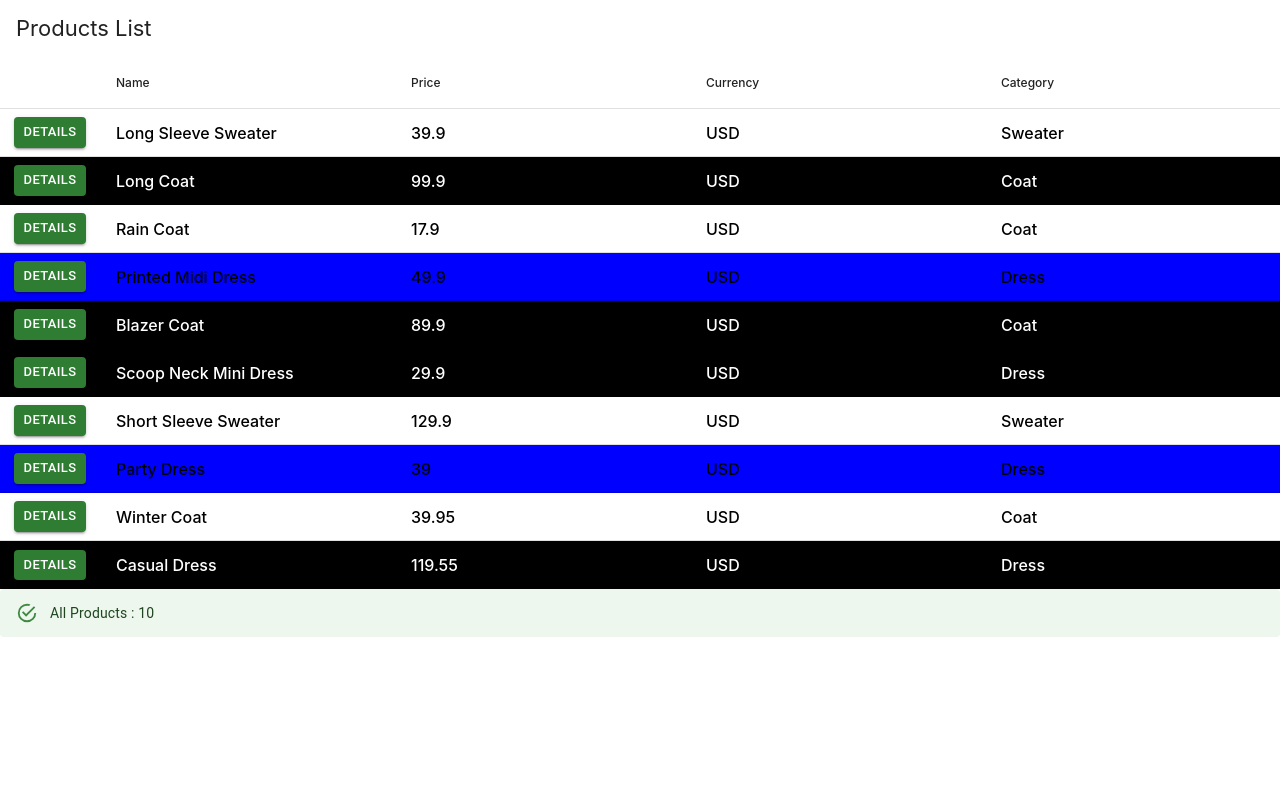
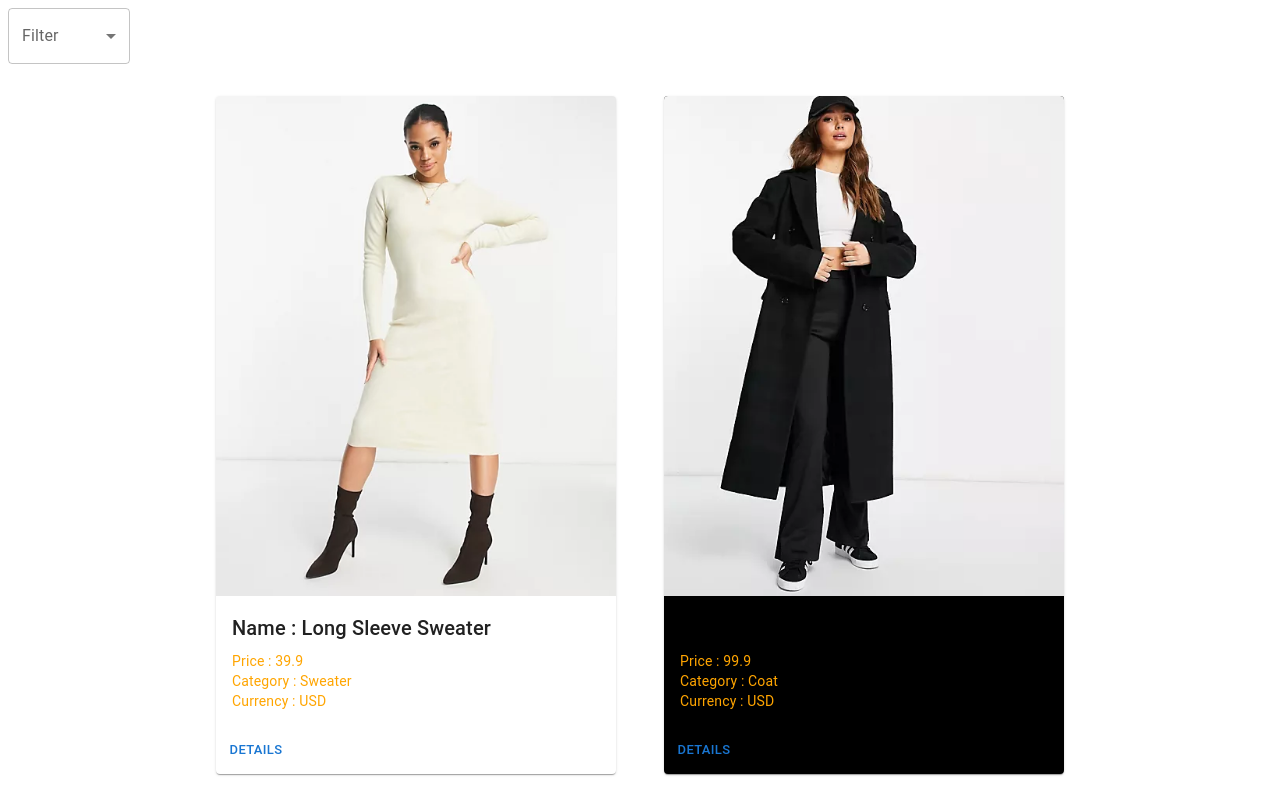
Before and after one commit to fearm3/react-products-momentup, a React (Create React App) app: page / in a window 1280 px wide. Shown: the top 800 px of the page. Built offline with nearby package versions, Linux system fonts and the light colour scheme.

Commit message:
add commit

```diff
--- a/src/App.css
+++ b/src/App.css
@@ -1,38 +1,9 @@
-.App {
-  text-align: center;
+.cardGroup
+{
+  display: flex;
+  flex-wrap: wrap;
+  justify-content: center;
+  align-items: center;
+
+
 }
-
-.App-logo {
-  height: 40vmin;
-  pointer-events: none;
-}
-
-@media (prefers-reduced-motion: no-preference) {
-  .App-logo {
-    animation: App-logo-spin infinite 20s linear;
-  }
-}
-
-.App-header {
-  background-color: #282c34;
-  min-height: 100vh;
-  display: flex;
-  flex-direction: column;
-  align-items: center;
-  justify-content: center;
-  font-size: calc(10px + 2vmin);
-  color: white;
-}
-
-.App-link {
-  color: #61dafb;
-}
-
-@keyframes App-logo-spin {
-  from {
-    transform: rotate(0deg);
-  }
-  to {
-    transform: rotate(360deg);
-  }
-}
--- /dev/null
+++ b/src/components/Cards.js
@@ -0,0 +1,56 @@
+import Card from "@mui/material/Card";
+import CardContent from "@mui/material/CardContent";
+import CardMedia from "@mui/material/CardMedia";
+import Typography from "@mui/material/Typography";
+import { Button, CardActionArea, CardActions } from "@mui/material";
+
+import { useNavigate } from "react-router-dom";
+
+const Cards = ({ product }) => {
+  const navigate = useNavigate();
+  console.log(product);
+  const { name, price, category, currency, image_name, color, id } = product;
+
+  return (
+    <Card
+      sx={{
+        width: 400,
+        margin: 3,
+        background: color,
+      }}
+    >
+      <CardActionArea>
+        <CardMedia
+          component="img"
+          height="500"
+          image={`/images/${image_name}.png`}
+          alt={image_name}
+        />
+        <CardContent>
+          <Typography gutterBottom variant="h6" component="div">
+            Name : {name}
+          </Typography>
+          <Typography variant="body2" color="orange">
+            Price : {price}
+          </Typography>
+          <Typography variant="body2" color="orange">
+            Category : {category}
+          </Typography>
+          <Typography variant="body2" color="orange">
+            Currency : {currency}
+          </Typography>
+        </CardContent>
+      </CardActionArea>
+      <CardActions>
+        <Button
+          size="small"
+          color="primary"
+          onClick={() => navigate(`detail/${id}`)}
+        >
+          Details
+        </Button>
+      </CardActions>
+    </Card>
+  );
+};
+export default Cards;
--- a/src/components/Detail.js
+++ b/src/components/Detail.js
@@ -29,7 +29,7 @@ const Detail = () => {
   // console.log(data);
 
   const imgDetail = `/images/${data.image_name}.png`;
-  // console.log(imgDetail);
+  console.log(imgDetail);
   return (
     <>
       {loading ? (
--- /dev/null
+++ b/src/components/Filter.js
@@ -0,0 +1,44 @@
+import * as React from "react";
+import InputLabel from "@mui/material/InputLabel";
+import FormControl from "@mui/material/FormControl";
+import Select from "@mui/material/Select";
+
+export default function Filter({ item }) {
+  const { filter_options, products } = item;
+
+  console.log(filter_options[0].values);
+
+  //   const handleChange = (event) => {
+  //     setNewContinent(event ? event : []);
+  //   };
+  return (
+    <div>
+      {/* {products.map((product) => {
+        if (filter_options.values === "Sweater") {
+            setSweater()
+        }
+      })} */}
+      <FormControl sx={{ m: 1, minWidth: 120 }}>
+        <InputLabel htmlFor="grouped-native-select">Filter</InputLabel>
+        <Select
+          native
+          defaultValue=""
+          id="grouped-native-select"
+          label="Grouping"
+        >
+          <option aria-label="None" value="" />
+          <optgroup label="Category">
+            <option value={1}>Sweater</option>
+            <option value={2}>Coat</option>
+            <option value={3}>Dress</option>
+          </optgroup>
+          <optgroup label="Color">
+            <option value={4}>Black</option>
+            <option value={5}>White</option>
+            <option value={6}>Blue</option>
+          </optgroup>
+        </Select>
+      </FormControl>
+    </div>
+  );
+}
--- a/src/components/Home.js
+++ b/src/components/Home.js
@@ -1,110 +1,25 @@
-import { Alert, Button } from "@mui/material";
+import { Alert, Avatar, Button } from "@mui/material";
 import React, { Fragment } from "react";
-import { useNavigate } from "react-router-dom";
-import DataTable from "react-data-table-component";
 import { apiData } from "../api/apiData";
+import Cards from "./Cards";
+import Filter from "./Filter";
 
 const Home = () => {
-  const navigate = useNavigate();
+  const { products, total_product_count, filter_options } = apiData;
 
-  // console.log(apiData);
 
-  const handleButtonClick = (row) => {
-    navigate(`detail/${row.id}`);
-  };
-  //sort name
-  const caseInsensitiveSort = (rowA, rowB) => {
-    const a = rowA.name.toLowerCase();
-    const b = rowB.name.toLowerCase();
 
-    if (a > b) {
-      return 1;
-    }
 
-    if (b > a) {
-      return -1;
-    }
-
-    return 0;
-  };
-  //sort price
-  const priceSort = (rowA, rowB) => {
-    const a = rowA.price;
-    const b = rowB.price;
-
-    if (a > b) {
-      return 1;
-    }
-
-    if (b > a) {
-      return -1;
-    }
-
-    return 0;
-  };
-
-  const columns = [
-    {
-      cell: (row) => (
-        <Button
-          size="small"
-          color="success"
-          variant="contained"
-          onClick={() => handleButtonClick(row)}
-        >
-          Details
-        </Button>
-      ),
-      ignoreRowClick: true,
-      allowOverflow: true,
-      button: true,
-    },
-    {
-      name: "Name",
-      selector: (row) => row.name,
-      sortable: true,
-      sortFunction: caseInsensitiveSort,
-    },
-    {
-      name: "Price",
-      selector: (row) => row.price,
-      sortable: true,
-      sortFunction: priceSort,
-    },
-    {
-      name: "Currency",
-      selector: (row) => row.currency,
-    },
-    {
-      name: "Category",
-      selector: (row) => row.category,
-    },
-  ];
-  const conditionalRowStyles = [
-    {
-      when: (row) => row.color,
-      style: (row) => ({
-        backgroundColor: row.color,
-        color: row.color === "Black" ? "White" : "Black",
-        fontSize: "1rem",
-        fontWeight: "500",
-      }),
-    },
-  ];
 
   return (
     <Fragment>
-      <DataTable
-        responsive
-        title="Products List"
-        data={apiData.products}
-        columns={columns}
-        conditionalRowStyles={conditionalRowStyles}
-      />
-
-      <Alert severity="success">
-        All Products : {apiData.total_product_count}
-      </Alert>
+      <Filter item={apiData} />
+      <div className="cardGroup">
+        {products.map((product) => {
+          return <Cards product={product} key={product.id} />;
+        })}
+      </div>
+      <Alert severity="success">All Products : {total_product_count}</Alert>
     </Fragment>
   );
 };
```
Also changed, not shown: src/components/Sort.js (added, +68 -0 lines).
